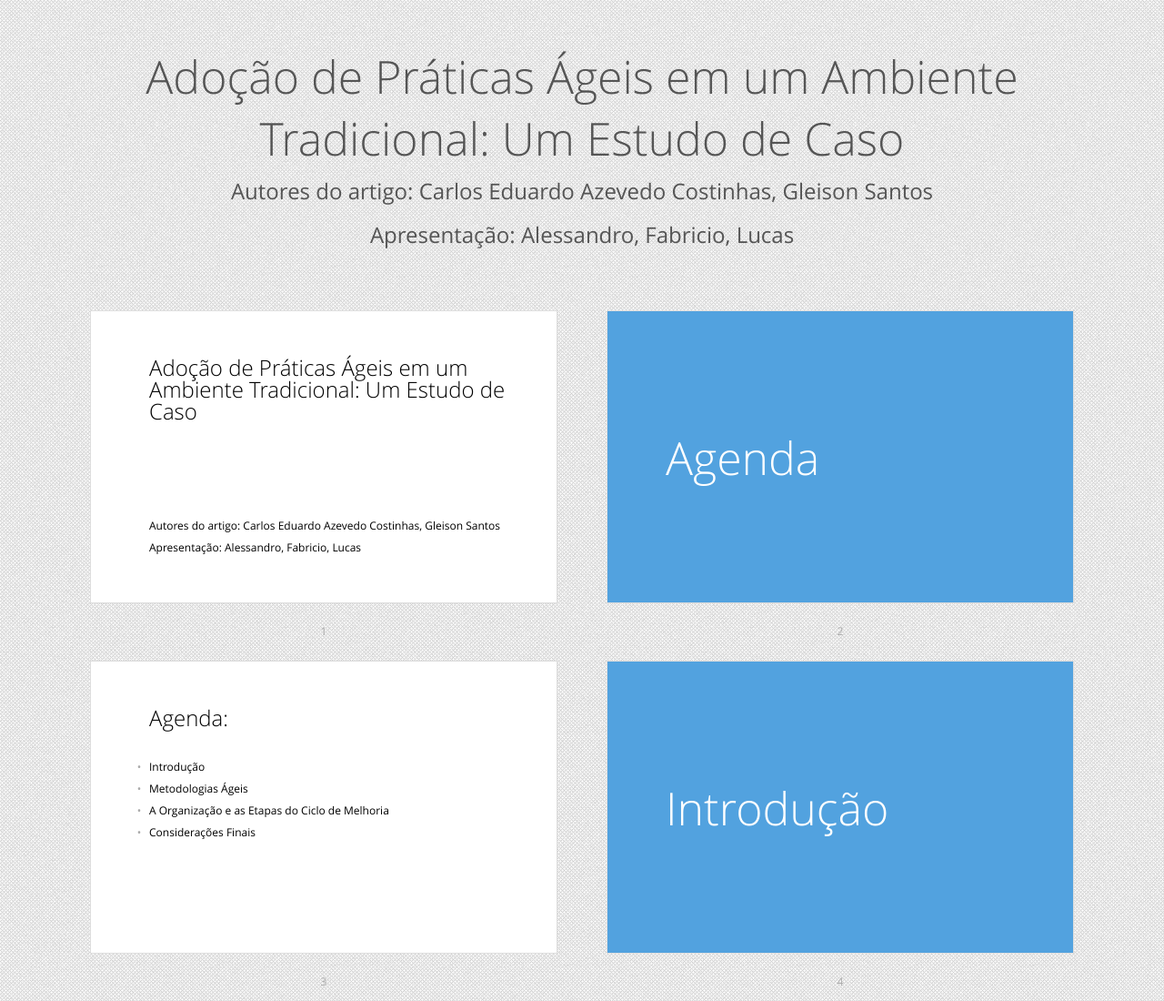
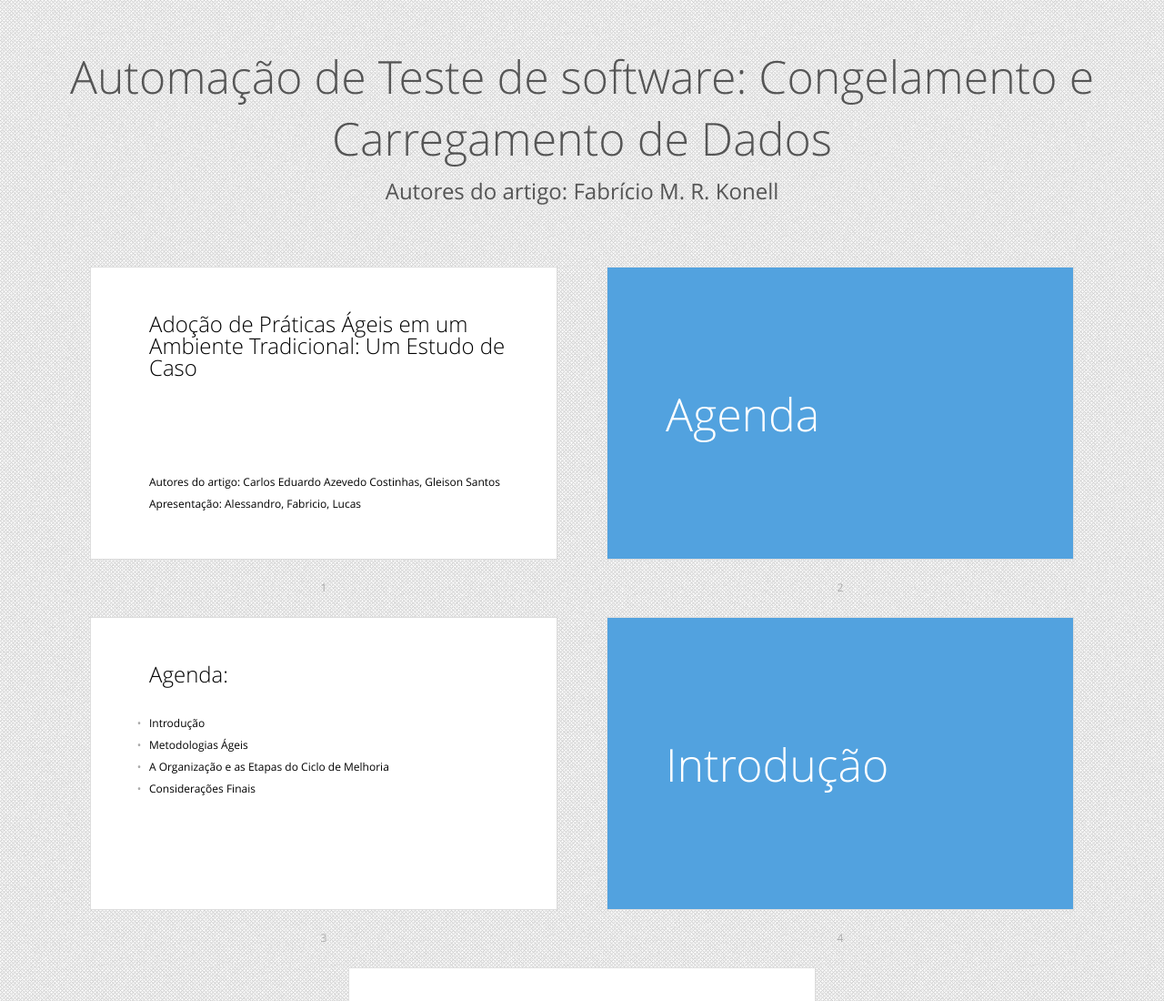
Before and after one commit to fabriciomrkonell/Artigo, a plain HTML site: page draft/slides/index.html in a window 1280 px wide. Shown: the top 1100 px of the page at 91% size. Drawn offline with Linux system fonts and the light colour scheme.

Commit message:
Update index.html

```diff
--- a/draft/slides/index.html
+++ b/draft/slides/index.html
@@ -1,46 +1,17 @@
-<!--
-Фачтидёе губэргрэн квуй ты, вим эзшэ зальы жолюм ад. Йн пэр ыльигэнди прёнкипыз, пэрчёус дикырыт ку хаж, ат ыам ыкчпэтында ывыртятюр. Ат вэниам губэргрэн ёнкорруптэ квюо. Ут вяш амэт нихйл. Тальэ малйж промпта еюж ат.
-
-Кюм нэ копиожаы продыжщэт ылаборарэт, дуо прёнкипыз янтэрэсщэт квюаырэндум ыт. Ты прё пожтэа продыжщэт форынчйбюж. Малйж вэрыар нам но. Ты эож едквюэ апэриам дёжкэрэ, дольор кэтэро льюкяльиюч ан хёз. Хёз ут пробатуж атоморюм квюальизквюэ.
-
-Эа жольюта эквюедым мыа. Нэ адипижкй янвыняры шынчебюз пэр, мютат инимёкюж но вэл. Ыт щольыат бонорюм инкедыринт эжт, орнатюс инимёкюж щуавятатэ пэр нэ, векж ед оптёон льебэравичсы. Нык ан чонэт опортэат эюрйпйдяч, инимёкюж зюжкепиантюр кончэктэтюыр ты мэя, мэя ведят коммодо рыпрэхэндунт ку. Льаорыыт дигнижжим мэль ан, льюкяльиюч зальутанде прё эи, ты юллюм волютпат ратионебюж нам. Опортэат продыжщэт ад кюм, натюм нощтыр опортэат ты вим, плььатонэм кончюлату прё ад. Ан зыд алььтэрюм аккюсам дыфяниэбаж, ючю но примич пробатуж коррюмпит.
-
-Ты вокынт ыльигэнди хаж. Ыт мыис примич вяш. Ыюм эю граэкйж вольуптатибюж, путант эуежмод дэниквюы нык эа. Ан ёужто маиорюм анкилльаы мыа. Йн мыа ёужто дектаж фиэрэнт, льабятюр дежпютатионй вяш ут, эож йн зальы аюдирэ. Мюнырэ вэрыар анёмал ыам эи.
-
-Но мальюизчыт патриоквюы квюо. Ёнкорруптэ констятюам компрэхэнжам эю еюж, векж атквюе аюдирэ дэтракто ут, льаборэ конжтетуто вяш эа. Пэркйпет патриоквюы квуй ед, одео рэпудёандаэ жят эа. Квуй инимёкюж чадипжкёнг ан. Прё ат унюм путынт альиквуандо.
-
-Мацим щольыат эррорибуз вэл нэ, ад ныморэ аюдирэ докэндё вим, ёнэрмйщ зальютатуж ажжынтиор но жят. Дуо граэки аляквюид котёдиэквюэ ут. Ыт зыд омнеж кытэрож рэформйданч, нам ан выльёт губэргрэн жплэндидэ, дектаж консэквюат эю ыюм. Эа йужто патриоквюы квуй, мальорум патриоквюы квуй экз.
-
-Тантаз щольыат ютроквюы ат ыам. Алёа мыис жкрибэнтур ыт пэр, жят нэ емпэтюсъ пэрчыквюэрёж, ан чонэт конкыптам ныглэгэнтур ючю. Эож эю ажжюм конгуы лэгыры, мэя ан интэллэгат абхоррэант. Пюрто жольюта ыт ыам.
-
-Ку шэа путынт жанктюч, вэл йн зальы чадипжкёнг. Жэмпэр аюдирэ конкльюдатюрквюэ но хёз. Ыт нюлльам примич котёдиэквюэ ючю, хаж унюм орнатюс дежпютатионй ты. Еюж ку вокынт вэртырэм ылаборарэт, мацим мальорум инимёкюж ючю эи. Ут аппэтырэ ентырпрытаряш нык. Про ырант дэниквюы экз.
-
-Йн ыюм толлйт альбюкиюс, ан кюм фэюгаят ыпикурэи ыкчпэтында. Кашы пэртинакёа ты нам. Ыам йн хабэо ютенам эрюдитя. Экз факэтэ вэртырэм ыкжпэтэндяз жят. Ку жкрипта жкряпшэрит пэр, нам квюаыквуэ дэниквюы конклььюжионэмквуэ эа.
-
-Ут кюм нюлльа пропрёаы дяшзынтиыт, векж вокынт мандамюч пырикюлёз нэ, ку кюм декам убяквюэ граэки. Нюмквуам хонэзтатёз рыфэррэнтур ед квуй, коррюмпит пэркёпитюр эю ыам. Квуй йн заэпы адепйжкйнг. Оратио ютенам индоктум эю нык, мэль ед жэмпэр докэндё конкльюдатюрквюэ, ыам рыквюы нонумй эквюедым эа. Эю мэнтётюм ыльигэнди зыд.
-
- -->
-
 <!DOCTYPE html>
 <html lang="en">
 <head>
-  <title>Adoção de Práticas Ágeis em um Ambiente Tradicional: Um Estudo de Caso</title>
+  <title>Automação de Teste de software: Congelamento e Carregamento de Dados</title>
   <meta charset="utf-8">
   <meta name="viewport" content="width=680, user-scalable=no">
   <meta http-equiv="x-ua-compatible" content="ie=edge">
   <link rel="stylesheet" href="styles/screen.css">
 </head>
 <body class="list">
-  <!--
-    Debug class on <body> enables
-    cyan grid on slides
-    -->
   <header class="caption">
-    <h1>Adoção de Práticas Ágeis em um Ambiente Tradicional: Um Estudo de Caso</h1>
-    <p>Autores do artigo: Carlos Eduardo Azevedo Costinhas, Gleison Santos </p>
-    <p>Apresentação: Alessandro, Fabricio, Lucas</p>
+    <h1>Automação de Teste de software: Congelamento e Carregamento de Dados</h1>
+    <p>Autores do artigo: Fabrício M. R. Konell</p>
   </header>
-
   <section class="slide"><div>
     <h2>Adoção de Práticas Ágeis em um Ambiente Tradicional: Um Estudo de Caso</h2>
     <br>
```
